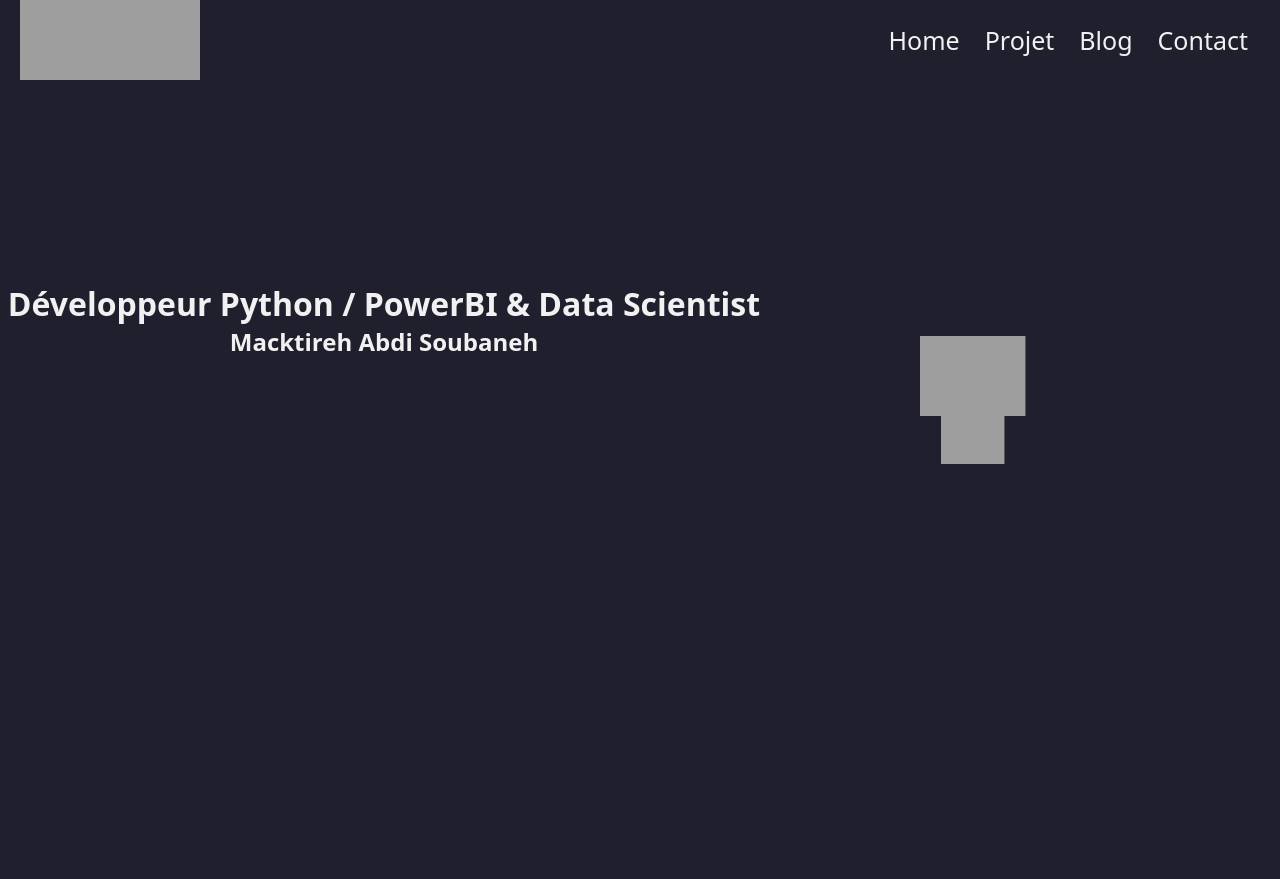
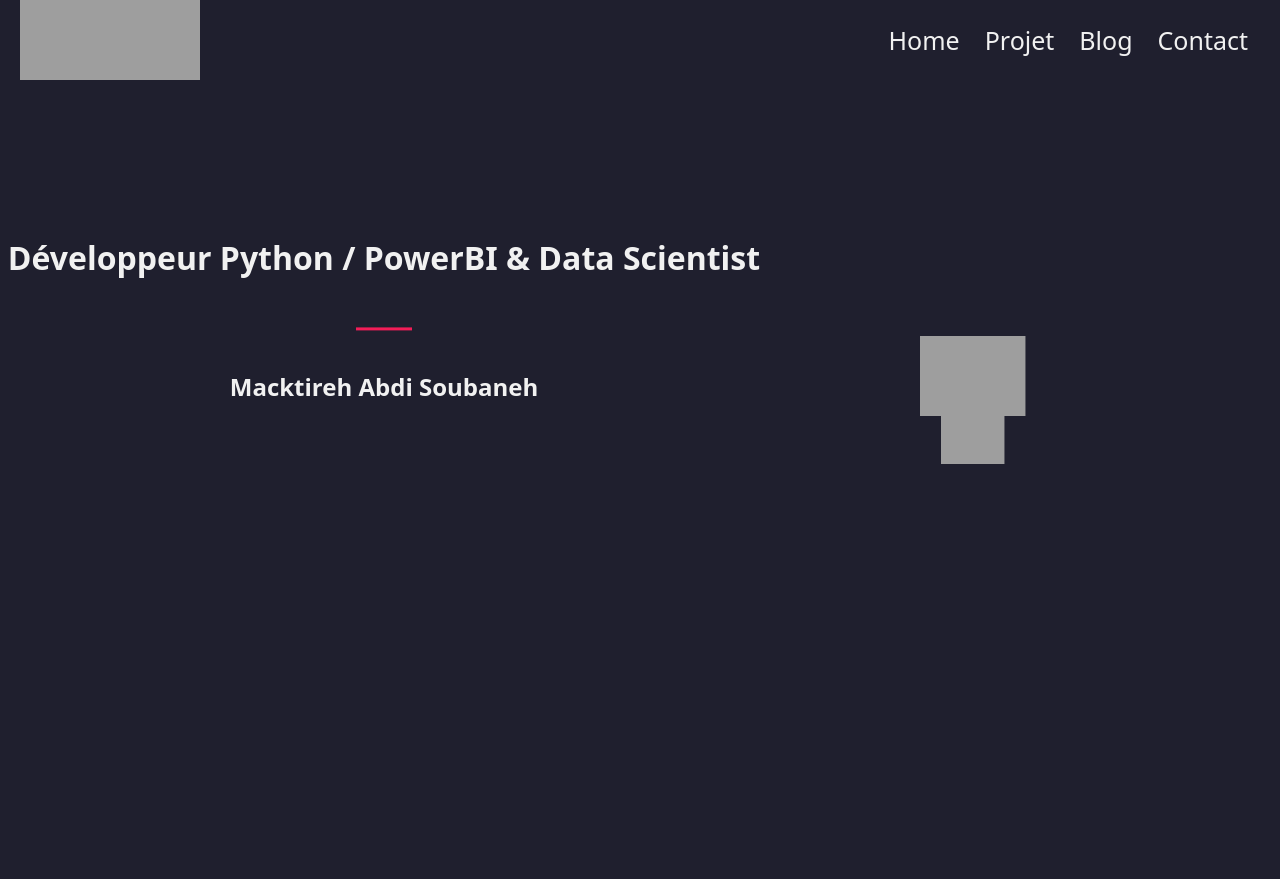
Before and after one commit to Macktireh/MySite-Portfolio-Blog, a Django app: page / in a window 1280 px wide. Shown: the top 879 px of the page. Run offline with Django 3.2, Linux system fonts and the light colour scheme; data that the repository does not hold is empty; some libraries are stand-ins or nearby versions; some web fonts are replaced; grey boxes are pictures that could not be loaded.

Commit message:
interation de AOS JS

```diff
--- a/src/static/portfolio/css/style.css
+++ b/src/static/portfolio/css/style.css
@@ -4,6 +4,11 @@
   margin: 0;
   padding: 0;
   outline: none;
+}
+
+*::selection {
+  background-color: #f31d58;
+  color: #f1f1f1;
 }
 
 a {
@@ -272,6 +277,15 @@
   left: 50%;
   top: 30%;
   transform: translate(-50%, -50%);
+}
+.header-home .container-content .header-content hr {
+  margin: 3rem auto 2.5rem;
+  width: 4rem;
+  max-width: 3.5rem;
+  height: 0.2rem;
+  background-color: #f31d58;
+  border: none;
+  outline: none;
 }
 .header-home .img-header {
   position: relative;
--- a/src/static/portfolio/sass/_settings.sass
+++ b/src/static/portfolio/sass/_settings.sass
@@ -17,6 +17,10 @@
     padding: 0
     outline: none
 
+*::selection
+    background-color: $color3
+    color: $color2
+
 ul
     // list-style: none
 
--- a/src/static/portfolio/sass/pages/_home.sass
+++ b/src/static/portfolio/sass/pages/_home.sass
@@ -20,6 +20,8 @@
             left: 50%
             top: 30%
             transform: translate(-50%, -50%)
+            hr
+                @include hr-el(3rem, 2.5rem, 4rem, $color3)
 
     .img-header
         position: relative
--- a/src/templates/portfolio/components/card-project.html
+++ b/src/templates/portfolio/components/card-project.html
@@ -1,6 +1,7 @@
 {% load static %}
 
-<div class="projet-box">
+<div class="projet-box aos-item" data-aos="flip-right" data-aos-display="500" data-aos-duration="3000"
+  data-aos-once="true">
   <a href="{% url 'detail_project' slug=project.slug %}">
     <div class="projet-img">
       <img src="{{ project.image.url }}" alt="{{ project.title }}">
--- a/src/templates/portfolio/components/css.html
+++ b/src/templates/portfolio/components/css.html
@@ -1,5 +1,10 @@
 {% load static %}
 
+<!-- shortcut ICON -->
+<link rel="shortcut icon" href="{% static 'portfolio/img/logo-2.png' %}" type="image/x-icon" />
 
-<link rel="shortcut icon" href="{% static 'portfolio/img/logo-2.png' %}" type="image/x-icon" />
+<!-- AOS CSS -->
+<link rel="stylesheet" href="https://unpkg.com/aos@next/dist/aos.css" />
+
+<!-- STYLE CSS -->
 <link rel="stylesheet" href=" {% static 'portfolio/css/style.css' %} " />
--- a/src/templates/portfolio/components/js.html
+++ b/src/templates/portfolio/components/js.html
@@ -1,5 +1,11 @@
 {% load static %}
 
 
+<!-- AOS JS -->
+<script src="https://unpkg.com/aos@next/dist/aos.js"></script>
+<script>
+    AOS.init();
+</script>
+
 <!-- Script index.js  -->
 <script type="text/javascript" src=" {% static 'portfolio/js/index.js' %} "></script>
--- a/src/templates/portfolio/pages/home.html
+++ b/src/templates/portfolio/pages/home.html
@@ -11,8 +11,12 @@
   <div class="container-content">
     <div class="header-content">
       <div>
-        <h1>Développeur Python / PowerBI & Data Scientist</h1>
-        <h2>Macktireh Abdi Soubaneh</h2>
+        <h1 class="aos-item" data-aos="zoom-in" data-aos-display="500" data-aos-duration="2000" data-aos-once="false">
+          Développeur Python / PowerBI & Data Scientist</h1>
+        <hr class="aos-item" data-aos-display="flip-left" data-aos-duration="3000">
+        <h2 class="aos-item" data-aos="zoom-out-up" data-aos-display="1500" data-aos-duration="3000"
+          data-aos-once="false">
+          Macktireh Abdi Soubaneh</h2>
       </div>
     </div>
   </div>
@@ -41,7 +45,8 @@
     <hr>
     <div class="competence__container">
       {% for competence in Competences.all %}
-      <div class="competence__container__box">
+      <div class="competence__container__box aos-item" data-aos="fade-up" data-aos-display="500"
+        data-aos-duration="3000" data-aos-once="true">
         <img src="{{ competence.icon.url }}" alt="{{ competence.title }}">
         <h3>{{ competence.title }}</h3>
         <p>{{ competence.description }}</p>
```
Also changed, not shown: 1 other file.
